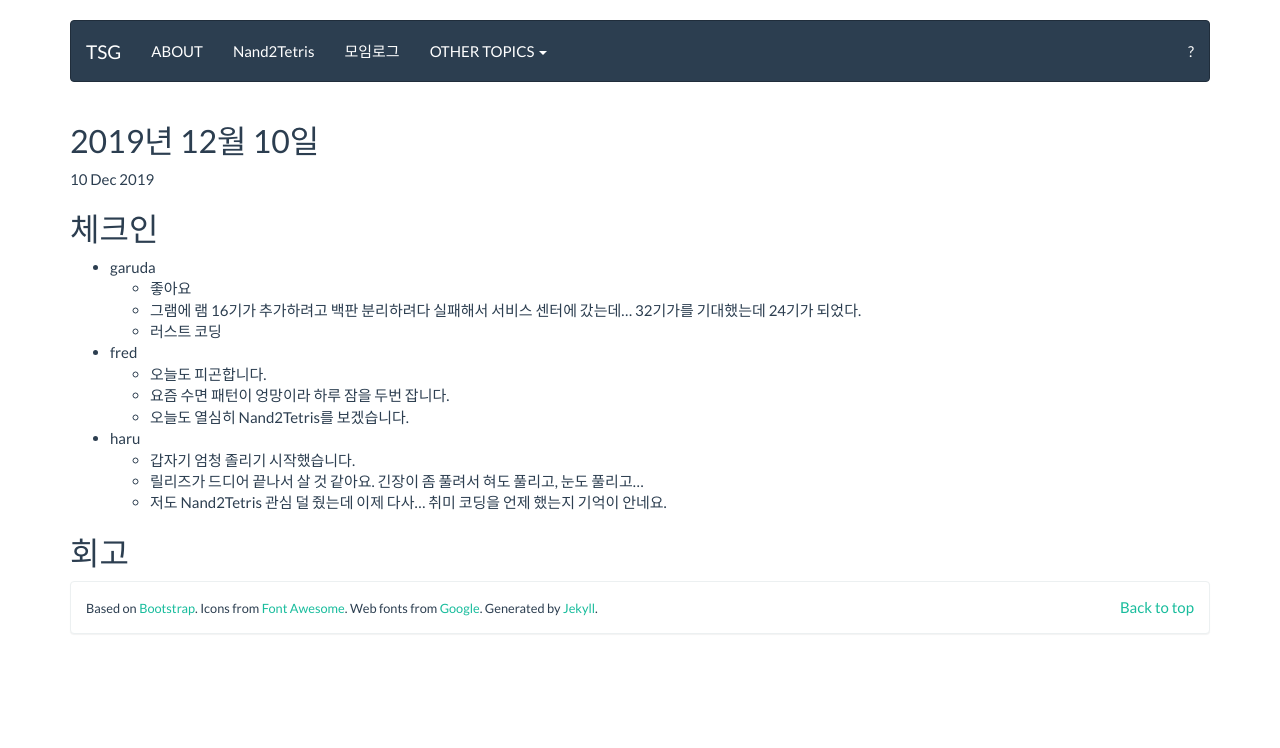
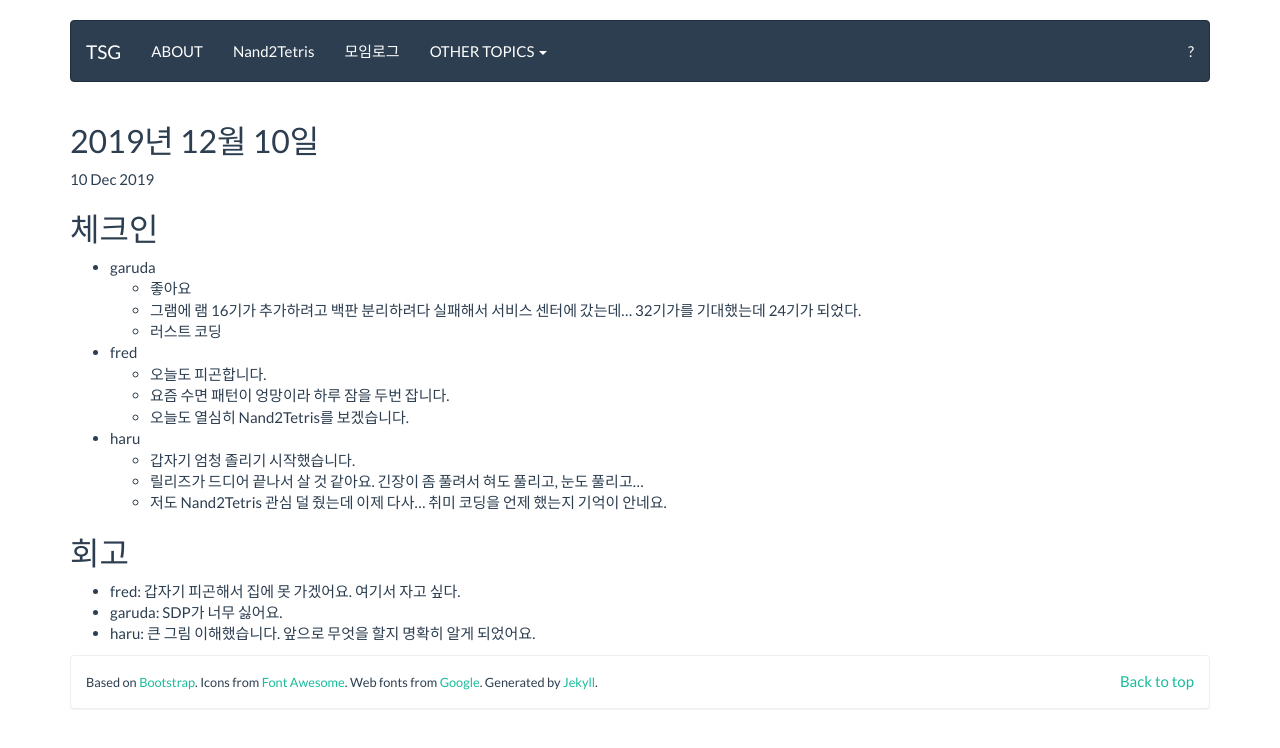
Before and after one commit to tuestudy/tuestudy.github.io, a Jekyll site: the page built from _posts/2019-12-10-meeting.md, in a window 1280 px wide. Shown: the top 748 px of the page. Built offline with Jekyll 4.4.1, drawn with Linux system fonts in a browser that asks for light colours.

Commit message:
2019년 12월 10일 회고

```diff
--- a/_posts/2019-12-10-meeting.md
+++ b/_posts/2019-12-10-meeting.md
@@ -22,3 +22,7 @@
   - 저도 Nand2Tetris 관심 덜 줬는데 이제 다사... 취미 코딩을 언제 했는지 기억이 안네요.
 
 ## 회고
+
+- fred: 갑자기 피곤해서 집에 못 가겠어요. 여기서 자고 싶다.
+- garuda: SDP가 너무 싫어요.
+- haru: 큰 그림 이해했습니다. 앞으로 무엇을 할지 명확히 알게 되었어요.
```
